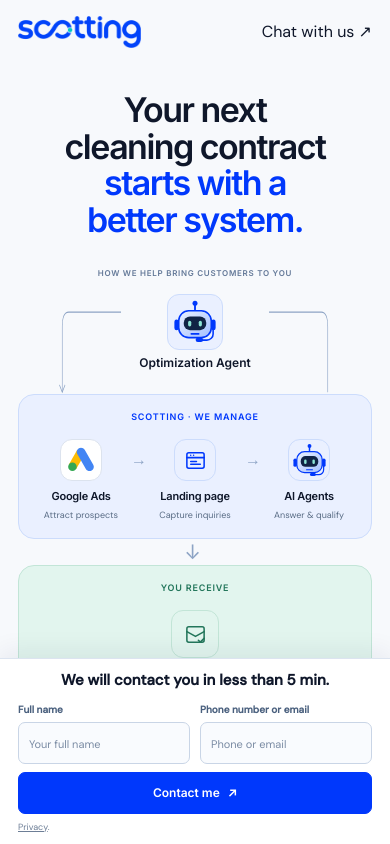
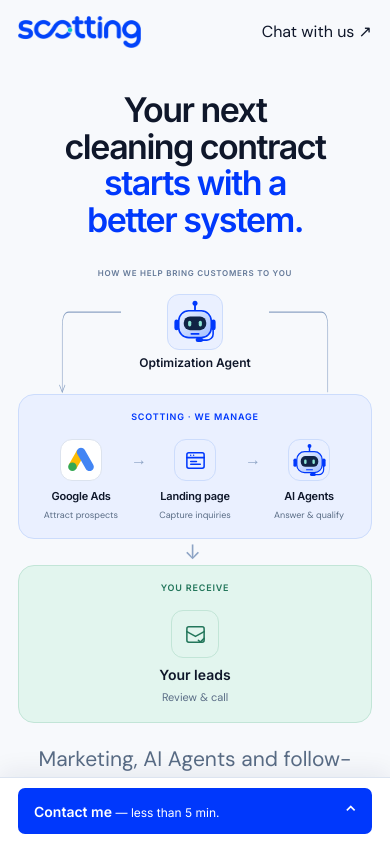
Before and after one commit to eduardoscottp/byscotting, a React (Vite) app: page /landingpage_leads in a window 390 px wide. Shown: the top 844 px of the page. Built offline with nearby package versions, Linux system fonts and the light colour scheme; no server answers.

Commit message:
Collapse mobile contact bar while preserving desktop form

```diff
--- a/src/CommercialCleaning.tsx
+++ b/src/CommercialCleaning.tsx
@@ -56,6 +56,7 @@ export function GrowthForm({ chatContext, clearChatContext, headline = 'default'
 }
 
 export default function CommercialCleaning() {
+  const [contactExpanded, setContactExpanded] = useState(false);
   const [headline] = useState(() => selectCleaningHeadline(window.location.search));
   const copy = cleaningHeadlines[headline];
   const page = useRef<HTMLDivElement>(null);
@@ -100,6 +101,11 @@ export default function CommercialCleaning() {
       <p>Google Analytics measures page activity and campaign interactions. Our custom events exclude names, contact details and form text. Campaign identifiers and the headline version may accompany your inquiry.</p>
       <p>To correct or remove your details or stop further contact, <a href={waLink('en')} target="_blank" rel="noopener noreferrer">contact Eduardo on WhatsApp</a>.</p>
     </div></details></footer>
-    <section ref={dock} id="growth-plan" className="cl-contact-fixed" aria-label="Contact Scotting"><div className="cl-wrap"><GrowthForm headline={headline} /></div></section>
+    <section ref={dock} id="growth-plan" className="cl-contact-fixed" aria-label="Contact Scotting"><div className="cl-wrap">
+      <button className="cl-contact-toggle" type="button" aria-expanded={contactExpanded} aria-controls="cleaning-contact-panel" onClick={() => setContactExpanded(expanded => !expanded)}>
+        <span>{contactExpanded ? 'Close form' : 'Contact me'} <span className="cl-contact-time">— less than 5 min.</span></span><span aria-hidden="true">{contactExpanded ? '⌄' : '⌃'}</span>
+      </button>
+      <div id="cleaning-contact-panel" className={contactExpanded ? 'cl-contact-panel is-expanded' : 'cl-contact-panel'}><GrowthForm headline={headline} /></div>
+    </div></section>
   </div>;
 }
--- a/src/cleaning.css
+++ b/src/cleaning.css
@@ -83,3 +83,6 @@
 @media(max-width:640px){.cl-contact-fixed .cl-dock-submit{grid-column:1/-1}.cl-contact-fixed{padding-top:10px;padding-bottom:calc(10px + env(safe-area-inset-bottom))}}
 
 .cl-dock-response{margin:0 0 10px;color:var(--cl-ink);font-size:15px;font-weight:600;text-align:center}
+
+.cl-contact-toggle{display:none}
+@media(max-width:640px){.cl-contact-toggle{display:flex;width:100%;min-height:46px;align-items:center;justify-content:space-between;gap:10px;padding:10px 16px;border:0;border-radius:7px;background:var(--cl-blue);color:white;font-size:14px;font-weight:600;cursor:pointer}.cl-contact-time{font-size:12px;font-weight:400}.cl-contact-panel{display:none}.cl-contact-panel.is-expanded{display:block;margin-top:12px}}
```
